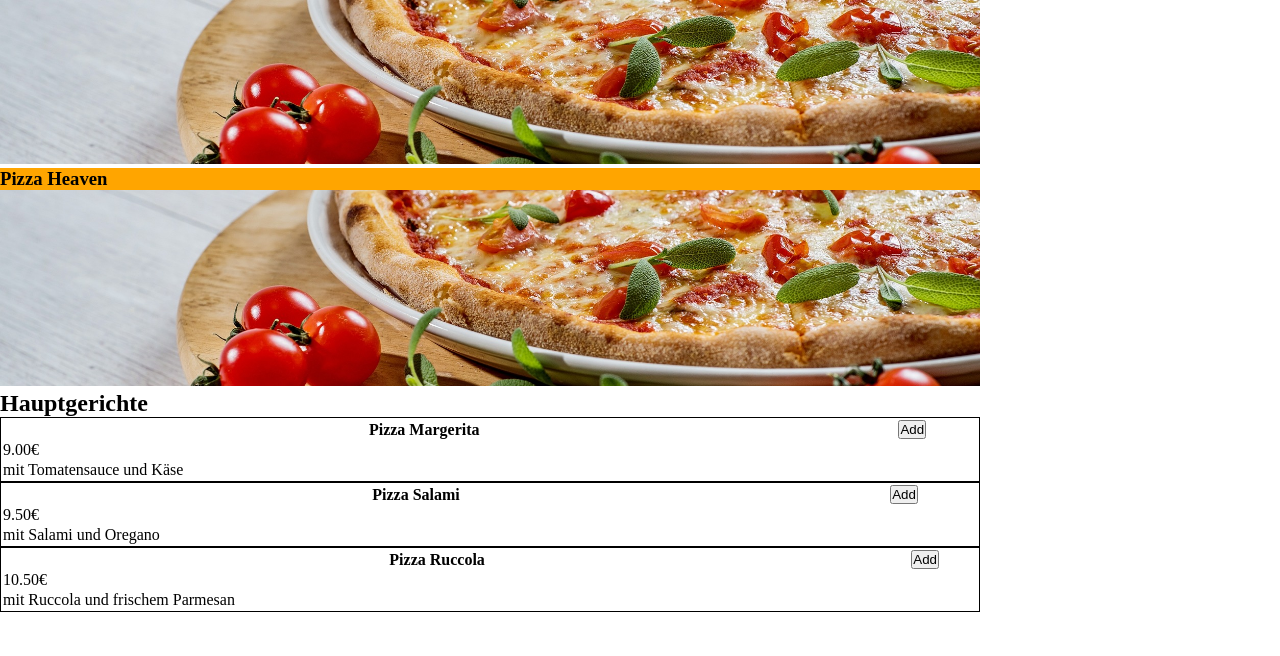
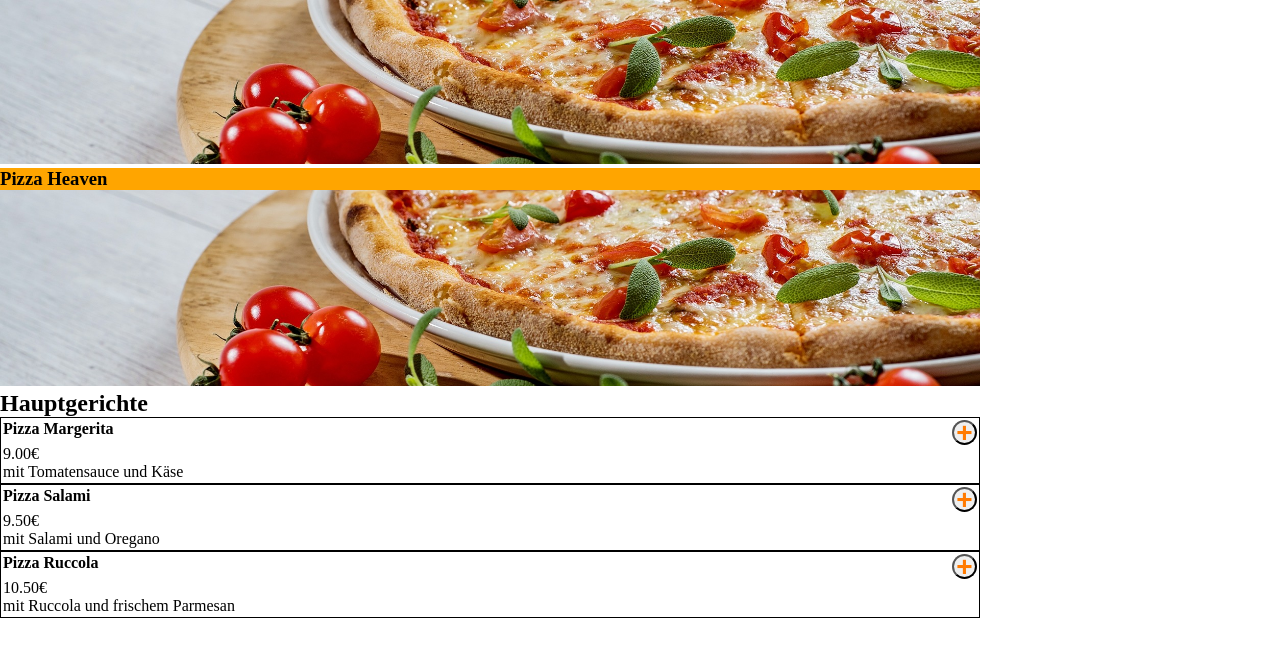
Before and after one commit to Sascha-Kessler/bestellApp, a plain HTML site: page index.html in a window 1280 px wide. Shown: the part 84-740 px from the top of the page. Drawn offline with Linux system fonts and the light colour scheme.

Commit message:
add button css style

```diff
--- a/index.html
+++ b/index.html
@@ -7,6 +7,7 @@
     <link rel="icon" type="image/x-icon" href="./assets/Favicon/favicon.ico">
     <link rel="stylesheet" href="./style.css">
     <link rel="stylesheet" href="./styles/standard.css">
+    <link rel="stylesheet" href="./styles/assets.css">
     <script src="./scripts/db.js"></script>
     <script src="./scripts/template.js"></script>
     <script src="script.js"></script>
--- a/scripts/template.js
+++ b/scripts/template.js
@@ -6,7 +6,7 @@ function getMainDishesTemplate(dishRefIndex){
             <table>
                 <tr>
                     <th>${TemplateDish.name}</th>
-                    <th><button>Add</button></th>
+                    <th><button>+</button></th>
                 </tr>
                 <tr>
                     <td>${TemplateDish.price.toFixed(2)}€</td>
--- a/style.css
+++ b/style.css
@@ -29,6 +29,11 @@ table{
   width: 100%;
 }
 
+tr{
+display: flex;
+justify-content: space-between;
+}
+
 .content{
   width: calc(100% - 300px);
   flex-grow: 1;
--- a/styles/assets.css
+++ b/styles/assets.css
@@ -0,0 +1,23 @@
+button {
+  width: 25px;
+  height: 25px;
+  border-radius: 50%;
+  border: 2px solid black
+  background-color: white;
+  color: #ff7a00;
+  font-size: 28px;
+  font-weight: bold;
+  cursor: pointer;
+  display: flex;
+  align-items: center;
+  justify-content: center;
+  transition: background-color 0.2s ease, transform 0.1s ease;
+}
+
+button:hover {
+  background-color: #fff4e6;
+}
+
+button:active {
+  transform: scale(0.95);
+}
```
